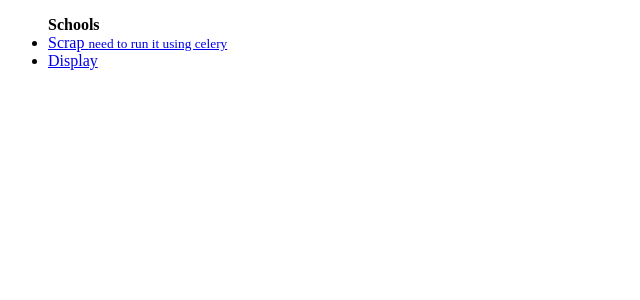
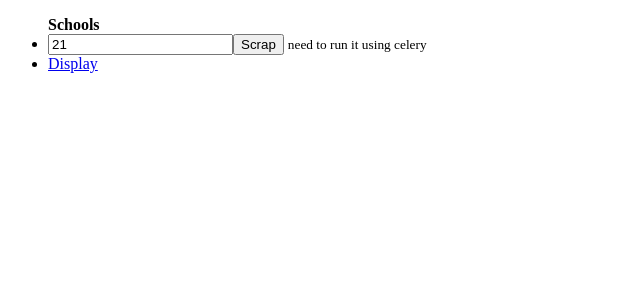
Before and after one commit to sta-k/stackschools_scrapper, a Django app: page / in a window 1280 px wide. Shown: the top 300 px of the page, without its empty margins (0-640 px from the left). Run offline with Django 3.2, Linux system fonts and the light colour scheme.

Commit message:
added input nums

```diff
--- a/schools/templates/home.html
+++ b/schools/templates/home.html
@@ -4,7 +4,10 @@
 {% block content %}
 <ul>
     <strong>Schools</strong>
-    <li><a href="{% url 'schools:scrap' %}">Scrap <small>need to run it using celery</small></a></li>
+    <li>
+        <form method="POST" action="{% url 'schools:scrap' %}">{% csrf_token %}
+            <input type="text" name="number_of_items" value="21"><input type="submit" value="Scrap">
+            <small>need to run it using celery</small></form></li>
     <li><a href="{% url 'schools:home' %}">Display </a></li>
 </ul>
 {% endblock %}
--- a/schools/views.py
+++ b/schools/views.py
@@ -12,6 +12,6 @@ def show_school(request,code):
     return render(request,'schools/show.html',{'school':School.objects.get(code=code)})
 
 def scrap_schools(request):
-    task_scrap_schools.delay(21) # first 21 items
+    task_scrap_schools.delay(request.POST['number_of_items']) # first 21 items
 
     return HttpResponse('<a href="/">back</a> Task Added Success')
```
